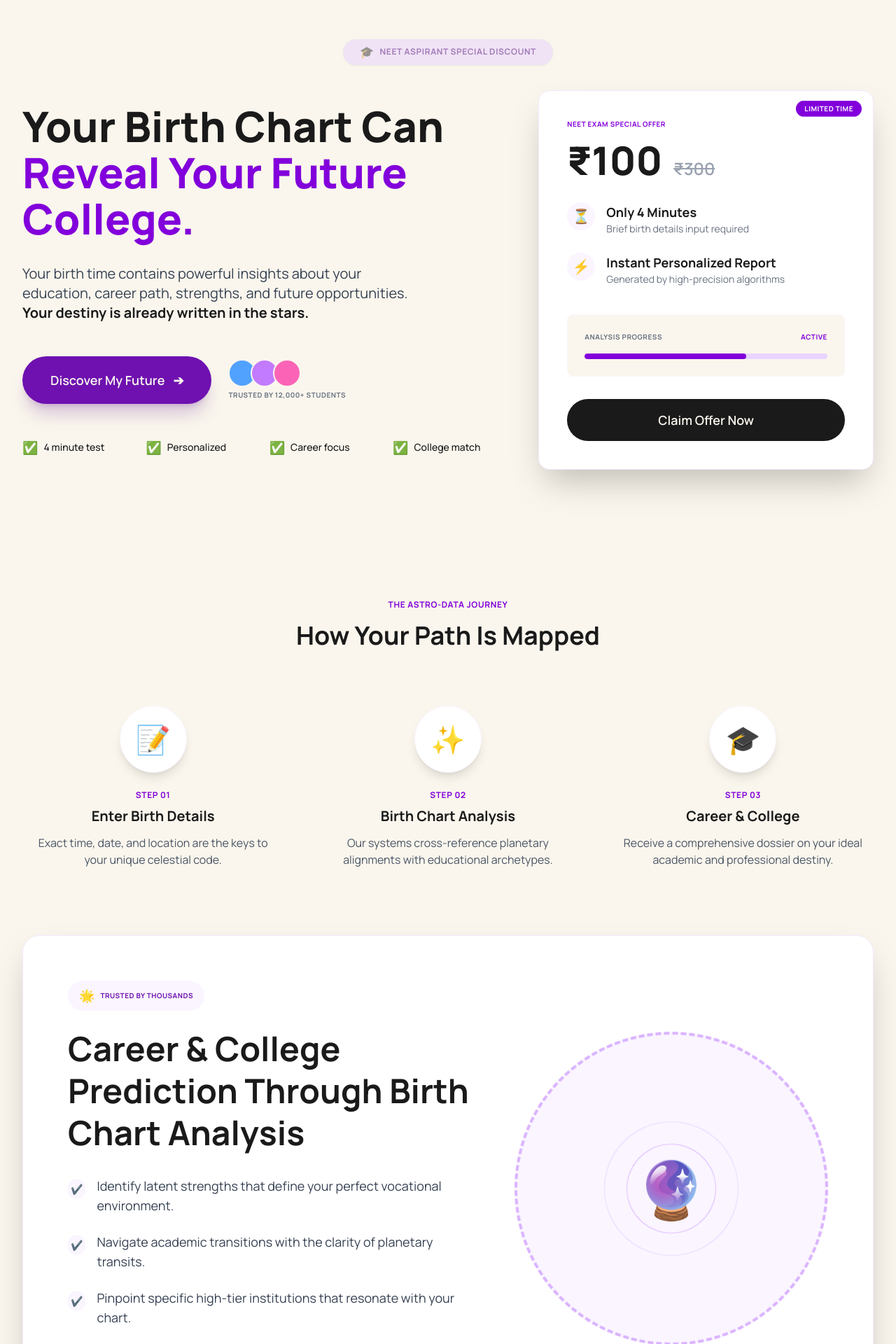
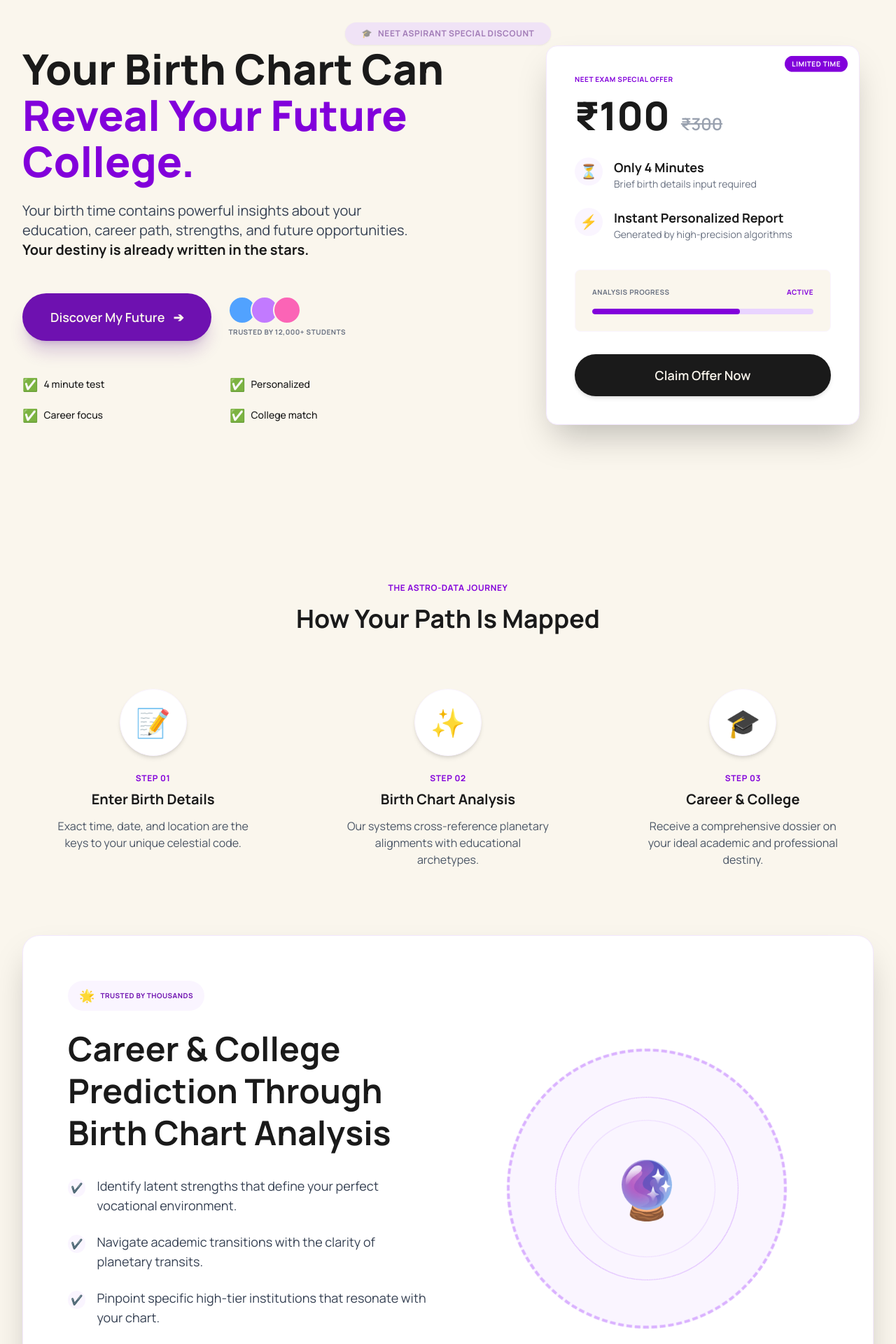
Before and after one commit to ShivanshDeveloper1/Neet_Answer_Sheet, a Next.js app: page / in a window 1280 px wide. Shown: the part 3620-5540 px from the top of the page at 70% size. Built offline with nearby package versions, Linux system fonts and the light colour scheme.

Commit message:
Update gitignore

```diff
--- a/components/Birth/BirthLogic.tsx
+++ b/components/Birth/BirthLogic.tsx
@@ -1,131 +1,124 @@
 "use client"
-import React, { useState } from 'react';
-import '@/app/App.css'; // Adjust import path to wherever your CSS is
+import React from 'react';
 import { useRouter } from 'next/navigation';
 
 export default function AstroLogicApp() {
-  const [ctaHovered, setCtaHovered] = useState(false);
-
-  const router = useRouter()
+  const router = useRouter();
 
   return (
-
-    <div className="bg-[#FAF6ED] text-[#1A1A1A] min-h-screen font-sans">
-      {/* Applied your custom background and text colors to the main wrapper */}
+    <div className="bg-[#FAF6ED] text-[#1A1A1A] min-h-screen font-sans overflow-x-hidden">
 
       {/* Hero Section */}
-      <section className="relative h-screen min-h-[800px] flex flex-col justify-center pt-20">
+      <section className="relative min-h-screen flex flex-col justify-center pt-32 pb-16 md:py-24">
 
         {/* Hero Announcement Bar */}
-        <div className="absolute top-24 left-1/2 -translate-x-1/2 z-10 w-full flex justify-center">
-          <div className="bg-purple-200 text-purple-900 px-6 py-2 rounded-full text-xs font-bold uppercase tracking-wider flex items-center gap-2 animate-pulse w-max shadow-sm">
-            <span className="text-[16px]">🎓</span>
+        <div className="absolute top-24 left-1/2 -translate-x-1/2 z-10 w-full px-4 flex justify-center">
+          <div className="bg-purple-200 text-purple-900 px-4 py-2 sm:px-6 rounded-full text-[11px] sm:text-xs font-bold uppercase tracking-wider flex items-center gap-2 animate-pulse shadow-sm text-center">
+            <span>🎓</span>
             NEET Aspirant Special Discount
           </div>
         </div>
 
-        <div className="max-w-7xl mx-auto px-4 md:px-8 grid grid-cols-1 lg:grid-cols-12 gap-12 items-center w-full">
+        <div className="max-w-7xl mx-auto px-4 sm:px-6 md:px-8 grid grid-cols-1 lg:grid-cols-12 gap-12 lg:gap-8 items-center w-full mt-8 lg:mt-0">
 
-          <div className="lg:col-span-7">
-            {/* Changed text-white to text-[#1A1A1A] for readability on light bg */}
-            <h1 className="text-5xl md:text-6xl font-extrabold mb-8 leading-[1.1] text-[#1A1A1A]">
-              Your Birth Chart Can <span className="text-purple-700">Reveal Your Future College.</span>
+          {/* Text Left Column */}
+          <div className="lg:col-span-7 flex flex-col justify-center text-center lg:text-left items-center lg:items-start order-2 lg:order-1">
+            <h1 className="text-3xl sm:text-4xl md:text-5xl lg:text-6xl font-extrabold mb-6 leading-tight md:leading-[1.1] text-[#1A1A1A]">
+              Your Birth Chart Can <span className="text-purple-700 block sm:inline">Reveal Your Future College.</span>
             </h1>
-            <p className="text-lg md:text-xl max-w-xl text-gray-700 mb-12">
+            <p className="text-base sm:text-lg md:text-xl max-w-xl text-gray-700 mb-8 sm:mb-12">
               Your birth time contains powerful insights about your education, career path, strengths, and future opportunities. <strong className="text-[#1A1A1A] font-bold">Your destiny is already written in the stars.</strong>
             </p>
 
-            <div className="flex flex-col sm:flex-row items-start sm:items-center gap-6">
+            <div className="flex flex-col sm:flex-row items-center gap-6 w-full sm:w-auto">
               <button
-                className="bg-purple-800 text-[#FAF6ED] shadow-xl shadow-purple-900/20 px-10 py-5 rounded-full text-lg font-semibold cursor-pointer flex items-center gap-3 group hover:bg-purple-900 transition-colors"
-                onMouseEnter={() => setCtaHovered(true)}
-                onMouseLeave={() => setCtaHovered(false)}
-                style={ctaHovered ? { transform: 'translateY(-2px)' } : { transform: 'translateY(0)' }}
-                onClick={()=>router.push('/payment-gateway')}
+                className="w-full sm:w-auto bg-purple-800 text-[#FAF6ED] shadow-xl shadow-purple-900/20 px-8 py-4 sm:px-10 sm:py-5 rounded-full text-base sm:text-lg font-semibold cursor-pointer flex items-center justify-center gap-3 group hover:bg-purple-900 hover:-translate-y-0.5 transition-all active:translate-y-0"
+                onClick={() => router.push('/payment-gateway')}
               >
                 Discover My Future
                 <span className="group-hover:translate-x-1 transition-transform">➔</span>
               </button>
 
-              <div className="flex flex-col gap-1">
+              <div className="flex flex-col items-center sm:items-start gap-1">
                 <div className="flex -space-x-2">
-                  <div className="w-10 h-10 rounded-full border-2 border-[#FAF6ED] bg-blue-400"></div>
-                  <div className="w-10 h-10 rounded-full border-2 border-[#FAF6ED] bg-purple-400"></div>
-                  <div className="w-10 h-10 rounded-full border-2 border-[#FAF6ED] bg-pink-400"></div>
+                  <div className="w-8 h-8 sm:w-10 sm:h-10 rounded-full border-2 border-[#FAF6ED] bg-blue-400"></div>
+                  <div className="w-8 h-8 sm:w-10 sm:h-10 rounded-full border-2 border-[#FAF6ED] bg-purple-400"></div>
+                  <div className="w-8 h-8 sm:w-10 sm:h-10 rounded-full border-2 border-[#FAF6ED] bg-pink-400"></div>
                 </div>
-                <span className="text-[10px] font-bold uppercase tracking-wider text-gray-500">TRUSTED BY 12,000+ STUDENTS</span>
+                <span className="text-[9px] sm:text-[10px] font-bold uppercase tracking-wider text-gray-500">TRUSTED BY 12,000+ STUDENTS</span>
               </div>
             </div>
 
-            {/* Check circle emojis replacing the broken text */}
-            <div className="mt-12 grid grid-cols-2 md:grid-cols-4 gap-4">
-              <div className="flex items-center gap-2 text-[#1A1A1A] font-medium">
-                <span className="text-lg">✅</span>
-                <span className="text-sm">4 minute test</span>
+            {/* Benefit Badges */}
+            <div className="mt-10 sm:mt-12 grid grid-cols-2 gap-4 w-full max-w-md sm:max-w-xl mx-auto lg:mx-0">
+              <div className="flex items-center gap-2 text-[#1A1A1A] font-medium justify-center lg:justify-start">
+                <span className="text-base sm:text-lg">✅</span>
+                <span className="text-xs sm:text-sm">4 minute test</span>
               </div>
-              <div className="flex items-center gap-2 text-[#1A1A1A] font-medium">
-                <span className="text-lg">✅</span>
-                <span className="text-sm">Personalized</span>
+              <div className="flex items-center gap-2 text-[#1A1A1A] font-medium justify-center lg:justify-start">
+                <span className="text-base sm:text-lg">✅</span>
+                <span className="text-xs sm:text-sm">Personalized</span>
               </div>
-              <div className="flex items-center gap-2 text-[#1A1A1A] font-medium">
-                <span className="text-lg">✅</span>
-                <span className="text-sm">Career focus</span>
+              <div className="flex items-center gap-2 text-[#1A1A1A] font-medium justify-center lg:justify-start">
+                <span className="text-base sm:text-lg">✅</span>
+                <span className="text-xs sm:text-sm">Career focus</span>
               </div>
-              <div className="flex items-center gap-2 text-[#1A1A1A] font-medium">
-                <span className="text-lg">✅</span>
-                <span className="text-sm">College match</span>
+              <div className="flex items-center gap-2 text-[#1A1A1A] font-medium justify-center lg:justify-start">
+                <span className="text-base sm:text-lg">✅</span>
+                <span className="text-xs sm:text-sm">College match</span>
               </div>
             </div>
           </div>
 
-          {/* Pricing & Stats Card */}
-          <div className="lg:col-span-5">
-            <div className="bg-white p-8 md:p-10 rounded-2xl relative overflow-hidden text-[#1A1A1A] shadow-2xl border border-purple-100">
-              <div className="absolute top-0 right-0 p-4">
-                <span className="bg-purple-700 text-white text-[10px] px-3 py-1 rounded-full font-bold uppercase tracking-wider animate-bounce inline-block">LIMITED TIME</span>
+          {/* Pricing & Stats Card Right Column */}
+          <div className="lg:col-span-5 w-full max-w-md mx-auto order-1 lg:order-2">
+            <div className="bg-white p-6 sm:p-8 md:p-10 rounded-2xl relative overflow-hidden text-[#1A1A1A] shadow-2xl border border-purple-100">
+              <div className="absolute top-0 right-0 p-3 sm:p-4">
+                <span className="bg-purple-700 text-white text-[9px] sm:text-[10px] px-2.5 py-1 rounded-full font-bold uppercase tracking-wider animate-bounce inline-block">LIMITED TIME</span>
               </div>
 
-              <span className="text-[10px] font-bold uppercase tracking-wider text-purple-700 mb-4 block">NEET EXAM SPECIAL OFFER</span>
+              <span className="text-[10px] font-bold uppercase tracking-wider text-purple-700 mb-3 sm:mb-4 block">NEET EXAM SPECIAL OFFER</span>
 
-              <div className="flex items-baseline gap-4 mb-8">
-                <h2 className="text-[56px] font-extrabold leading-none">₹100</h2>
-                <span className="text-gray-400 line-through text-2xl font-semibold">₹300</span>
+              <div className="flex items-baseline gap-3 sm:gap-4 mb-6 sm:mb-8">
+                <h2 className="text-4xl sm:text-5xl md:text-[56px] font-extrabold leading-none">₹100</h2>
+                <span className="text-gray-400 line-through text-xl sm:text-2xl font-semibold">₹300</span>
               </div>
 
-              <div className="space-y-6 mb-10">
+              <div className="space-y-4 sm:space-y-6 mb-8 sm:mb-10">
                 <div className="flex gap-4 items-start">
-                  <div className="bg-purple-50 w-10 h-10 rounded-full flex items-center justify-center shrink-0">
-                    {/* Replaced schedule with Hourglass emoji */}
-                    <span className="text-[20px]">⏳</span>
+                  <div className="bg-purple-50 w-9 h-9 sm:w-10 sm:h-10 rounded-full flex items-center justify-center shrink-0">
+                    <span className="text-lg sm:text-[20px]">⏳</span>
                   </div>
                   <div>
-                    <h4 className="text-lg font-bold">Only 4 Minutes</h4>
-                    <p className="text-gray-500 text-sm">Brief birth details input required</p>
+                    <h4 className="text-base sm:text-lg font-bold">Only 4 Minutes</h4>
+                    <p className="text-gray-500 text-xs sm:text-sm">Brief birth details input required</p>
                   </div>
                 </div>
                 <div className="flex gap-4 items-start">
-                  <div className="bg-purple-50 w-10 h-10 rounded-full flex items-center justify-center shrink-0">
-                    {/* Replaced bolt with Lightning emoji */}
-                    <span className="text-[20px]">⚡</span>
+                  <div className="bg-purple-50 w-9 h-9 sm:w-10 sm:h-10 rounded-full flex items-center justify-center shrink-0">
+                    <span className="text-lg sm:text-[20px]">⚡</span>
                   </div>
                   <div>
-                    <h4 className="text-lg font-bold">Instant Personalized Report</h4>
-                    <p className="text-gray-500 text-sm">Generated by high-precision algorithms</p>
+                    <h4 className="text-base sm:text-lg font-bold">Instant Personalized Report</h4>
+                    <p className="text-gray-500 text-xs sm:text-sm">Generated by high-precision algorithms</p>
                   </div>
                 </div>
               </div>
 
-              <div className="p-6 bg-[#FAF6ED] rounded-lg mb-8 border border-purple-50">
-                <div className="flex justify-between items-center mb-4">
-                  <span className="text-[10px] font-bold tracking-wider uppercase text-gray-500">ANALYSIS PROGRESS</span>
-                  <span className="text-[10px] font-bold tracking-wider uppercase text-purple-700">ACTIVE</span>
+              <div className="p-4 sm:p-6 bg-[#FAF6ED] rounded-lg mb-6 sm:mb-8 border border-purple-50">
+                <div className="flex justify-between items-center mb-3 sm:mb-4">
+                  <span className="text-[9px] sm:text-[10px] font-bold tracking-wider uppercase text-gray-500">ANALYSIS PROGRESS</span>
+                  <span className="text-[9px] sm:text-[10px] font-bold tracking-wider uppercase text-purple-700">ACTIVE</span>
                 </div>
                 <div className="w-full bg-purple-200 h-2 rounded-full overflow-hidden">
                   <div className="bg-purple-700 h-full w-2/3 rounded-full"></div>
                 </div>
               </div>
 
-              <button className="w-full bg-[#1A1A1A] text-[#FAF6ED] py-4 rounded-full text-lg font-semibold hover:bg-gray-800 active:scale-[0.98] transition-all">
+              <button
+                onClick={() => router.push('/payment-gateway')}
+                className="w-full bg-[#1A1A1A] text-[#FAF6ED] py-3.5 sm:py-4 rounded-full text-base sm:text-lg font-semibold hover:bg-gray-800 active:scale-[0.99] transition-all shadow-md"
+              >
                 Claim Offer Now
               </button>
             </div>
@@ -135,92 +128,98 @@ export default function AstroLogicApp() {
       </section>
 
       {/* Process Flow */}
-      <section className="py-24 bg-transparent">
-        <div className="max-w-7xl mx-auto px-4 md:px-8">
-          <div className="text-center mb-20">
-            <span className="text-xs font-bold uppercase tracking-wider text-purple-700 mb-4 block">The Astro-Data Journey</span>
-            <h2 className="text-3xl md:text-4xl font-bold text-[#1A1A1A]">How Your Path Is Mapped</h2>
+      <section className="py-16 sm:py-24 bg-transparent">
+        <div className="max-w-7xl mx-auto px-4 sm:px-6 md:px-8">
+          <div className="text-center mb-12 sm:mb-20">
+            <span className="text-xs font-bold uppercase tracking-wider text-purple-700 mb-2 sm:mb-4 block">The Astro-Data Journey</span>
+            <h2 className="text-2xl sm:text-3xl md:text-4xl font-bold text-[#1A1A1A]">How Your Path Is Mapped</h2>
           </div>
 
-          <div className="grid grid-cols-1 md:grid-cols-3 gap-12 relative">
+          <div className="grid grid-cols-1 md:grid-cols-3 gap-10 md:gap-6 lg:gap-12 relative">
             {/* Connector Lines (Desktop Only) */}
             <div className="hidden md:block absolute top-[48px] left-[16%] right-[16%] h-px bg-purple-200 -z-10"></div>
 
-            <div className="text-center group">
-              <div className="w-24 h-24 bg-white rounded-full mx-auto mb-6 shadow-lg flex items-center justify-center group-hover:-translate-y-2 transition-transform duration-300 border border-purple-50">
-                {/* Replaced edit_note with Memo emoji */}
-                <span className="text-[40px]">📝</span>
+            {/* Step 1 */}
+            <div className="text-center flex flex-col items-center">
+              <div className="w-20 h-20 sm:w-24 sm:h-24 bg-white rounded-full mb-4 sm:mb-6 shadow-md flex items-center justify-center hover:-translate-y-1.5 transition-transform duration-300 border border-purple-50 shrink-0">
+                <span className="text-3xl sm:text-[40px]">📝</span>
               </div>
-              <span className="text-xs font-bold uppercase tracking-wider text-purple-700 mb-2 block">STEP 01</span>
-              <h3 className="text-xl font-bold mb-3 text-[#1A1A1A]">Enter Birth Details</h3>
-              <p className="text-gray-600 px-4">Exact time, date, and location are the keys to your unique celestial code.</p>
+              <span className="text-xs font-bold uppercase tracking-wider text-purple-700 mb-1 sm:mb-2 block">STEP 01</span>
+              <h3 className="text-lg sm:text-xl font-bold mb-2 sm:mb-3 text-[#1A1A1A]">Enter Birth Details</h3>
+              <p className="text-sm sm:text-base text-gray-600 max-w-xs px-4">Exact time, date, and location are the keys to your unique celestial code.</p>
             </div>
 
-            <div className="text-center group">
-              <div className="w-24 h-24 bg-white rounded-full mx-auto mb-6 shadow-lg flex items-center justify-center group-hover:-translate-y-2 transition-transform duration-300 border border-purple-50">
-                <span className="text-[40px]">✨</span>
+            {/* Step 2 */}
+            <div className="text-center flex flex-col items-center">
+              <div className="w-20 h-20 sm:w-24 sm:h-24 bg-white rounded-full mb-4 sm:mb-6 shadow-md flex items-center justify-center hover:-translate-y-1.5 transition-transform duration-300 border border-purple-50 shrink-0">
+                <span className="text-3xl sm:text-[40px]">✨</span>
               </div>
-              <span className="text-xs font-bold uppercase tracking-wider text-purple-700 mb-2 block">STEP 02</span>
-              <h3 className="text-xl font-bold mb-3 text-[#1A1A1A]">Birth Chart Analysis</h3>
-              <p className="text-gray-600 px-4">Our systems cross-reference planetary alignments with educational archetypes.</p>
+              <span className="text-xs font-bold uppercase tracking-wider text-purple-700 mb-1 sm:mb-2 block">STEP 02</span>
+              <h3 className="text-lg sm:text-xl font-bold mb-2 sm:mb-3 text-[#1A1A1A]">Birth Chart Analysis</h3>
+              <p className="text-sm sm:text-base text-gray-600 max-w-xs px-4">Our systems cross-reference planetary alignments with educational archetypes.</p>
             </div>
 
-            <div className="text-center group">
-              <div className="w-24 h-24 bg-white rounded-full mx-auto mb-6 shadow-lg flex items-center justify-center group-hover:-translate-y-2 transition-transform duration-300 border border-purple-50">
-                {/* Replaced school with Graduation Cap emoji */}
-                <span className="text-[40px]">🎓</span>
+            {/* Step 3 */}
+            <div className="text-center flex flex-col items-center">
+              <div className="w-20 h-20 sm:w-24 sm:h-24 bg-white rounded-full mb-4 sm:mb-6 shadow-md flex items-center justify-center hover:-translate-y-1.5 transition-transform duration-300 border border-purple-50 shrink-0">
+                <span className="text-3xl sm:text-[40px]">🎓</span>
               </div>
-              <span className="text-xs font-bold uppercase tracking-wider text-purple-700 mb-2 block">STEP 03</span>
-              <h3 className="text-xl font-bold mb-3 text-[#1A1A1A]">Career & College</h3>
-              <p className="text-gray-600 px-4">Receive a comprehensive dossier on your ideal academic and professional destiny.</p>
+              <span className="text-xs font-bold uppercase tracking-wider text-purple-700 mb-1 sm:mb-2 block">STEP 03</span>
+              <h3 className="text-lg sm:text-xl font-bold mb-2 sm:mb-3 text-[#1A1A1A]">Career & College</h3>
+              <p className="text-sm sm:text-base text-gray-600 max-w-xs px-4">Receive a comprehensive dossier on your ideal academic and professional destiny.</p>
             </div>
           </div>
         </div>
       </section>
 
       {/* Detailed Prediction Section */}
-      <section className="pb-24">
-        <div className="max-w-7xl mx-auto px-4 md:px-8">
-          <div className="bg-white border border-purple-100 shadow-2xl p-8 md:p-16 rounded-3xl flex flex-col md:flex-row gap-12 items-center">
+      <section className="pb-16 sm:pb-24">
+        <div className="max-w-7xl mx-auto px-4 sm:px-6 md:px-8">
+          <div className="bg-white border border-purple-100 shadow-2xl p-6 sm:p-10 md:p-16 rounded-3xl flex flex-col lg:flex-row gap-10 lg:gap-12 items-center">
 
-            <div className="flex-1">
-              <div className="inline-flex items-center gap-2 bg-purple-50 text-purple-800 px-4 py-2 rounded-full mb-6">
-                <span className="text-[18px]">🌟</span>
-                <span className="text-[10px] font-bold uppercase tracking-wider">Trusted By Thousands</span>
+            {/* Text Side */}
+            <div className="flex-1 text-center lg:text-left flex flex-col items-center lg:items-start w-full">
+              <div className="inline-flex items-center gap-2 bg-purple-50 text-purple-800 px-3 py-1.5 sm:px-4 sm:py-2 rounded-full mb-6 max-w-max">
+                <span className="text-base sm:text-[18px]">🌟</span>
+                <span className="text-[9px] sm:text-[10px] font-bold uppercase tracking-wider">Trusted By Thousands</span>
               </div>
-              <h2 className="text-3xl md:text-5xl font-bold text-[#1A1A1A] mb-8 leading-tight">
+              <h2 className="text-2xl sm:text-3xl md:text-4xl lg:text-5xl font-bold text-[#1A1A1A] mb-6 sm:mb-8 leading-tight">
                 Career & College Prediction Through Birth Chart Analysis
               </h2>
 
-              <div className="space-y-6 mb-10">
-                <div className="flex items-start gap-4">
-                  <div className="mt-1 bg-purple-50 p-1 rounded-full"><span className="text-[14px] block">✔️</span></div>
-                  <p className="text-lg text-gray-700">Identify latent strengths that define your perfect vocational environment.</p>
+              <div className="space-y-4 sm:space-y-6 mb-8 sm:mb-10 text-left w-full">
+                <div className="flex items-start gap-3 sm:gap-4">
+                  <div className="mt-1 bg-purple-50 p-1 rounded-full shrink-0"><span className="text-xs sm:text-[14px] block">✔️</span></div>
+                  <p className="text-base sm:text-lg text-gray-700">Identify latent strengths that define your perfect vocational environment.</p>
                 </div>
-                <div className="flex items-start gap-4">
-                  <div className="mt-1 bg-purple-50 p-1 rounded-full"><span className="text-[14px] block">✔️</span></div>
-                  <p className="text-lg text-gray-700">Navigate academic transitions with the clarity of planetary transits.</p>
+                <div className="flex items-start gap-3 sm:gap-4">
+                  <div className="mt-1 bg-purple-50 p-1 rounded-full shrink-0"><span className="text-xs sm:text-[14px] block">✔️</span></div>
+                  <p className="text-base sm:text-lg text-gray-700">Navigate academic transitions with the clarity of planetary transits.</p>
                 </div>
-                <div className="flex items-start gap-4">
-                  <div className="mt-1 bg-purple-50 p-1 rounded-full"><span className="text-[14px] block">✔️</span></div>
-                  <p className="text-lg text-gray-700">Pinpoint specific high-tier institutions that resonate with your chart.</p>
+                <div className="flex items-start gap-3 sm:gap-4">
+                  <div className="mt-1 bg-purple-50 p-1 rounded-full shrink-0"><span className="text-xs sm:text-[14px] block">✔️</span></div>
+                  <p className="text-base sm:text-lg text-gray-700">Pinpoint specific high-tier institutions that resonate with your chart.</p>
                 </div>
               </div>
 
-              <button className="bg-[#1A1A1A] text-[#FAF6ED] px-8 py-4 rounded-full text-lg font-semibold hover:bg-gray-800 transition-all">
+              <button
+                onClick={() => router.push('/payment-gateway')}
+                className="w-full sm:w-auto bg-[#1A1A1A] text-[#FAF6ED] px-8 py-3.5 sm:py-4 rounded-full text-base sm:text-lg font-semibold hover:bg-gray-800 transition-all shadow-md"
+              >
                 Get Full Analysis Report
               </button>
             </div>
 
-            <div className="flex-1 w-full max-w-md mx-auto">
-              <div className="aspect-square rounded-full border-4 border-dashed border-purple-300 p-8 relative animate-[spin_60s_linear_infinite] flex items-center justify-center bg-purple-50">
+            {/* Animated Sphere Side */}
+            <div className="flex-1 w-full flex items-center justify-center mt-6 lg:mt-0">
+              <div className="w-56 h-56 sm:w-72 sm:h-72 md:w-80 md:h-80 lg:w-[400px] lg:h-[400px] rounded-full border-4 border-dashed border-purple-300 p-4 sm:p-8 relative animate-[spin_60s_linear_infinite] flex items-center justify-center bg-purple-50 shrink-0">
                 <div className="absolute inset-0 flex items-center justify-center">
-                   <div className="w-32 h-32 rounded-full border border-purple-300"></div>
+                   <div className="w-2/3 h-2/3 rounded-full border border-purple-300"></div>
                 </div>
                 <div className="absolute inset-0 flex items-center justify-center">
-                   <div className="w-48 h-48 rounded-full border border-purple-200"></div>
+                   <div className="w-1/2 h-1/2 rounded-full border border-purple-200"></div>
                 </div>
-                <span className="text-[80px] z-10 animate-[spin_60s_linear_infinite_reverse]">🔮</span>
+                <span className="text-5xl sm:text-6xl md:text-7xl lg:text-[80px] z-10 animate-[spin_60s_linear_infinite_reverse]">🔮</span>
               </div>
             </div>
 
@@ -228,9 +227,6 @@ export default function AstroLogicApp() {
         </div>
       </section>
 
-      {/* Footer */}
-
-
     </div>
   );
 }
```
